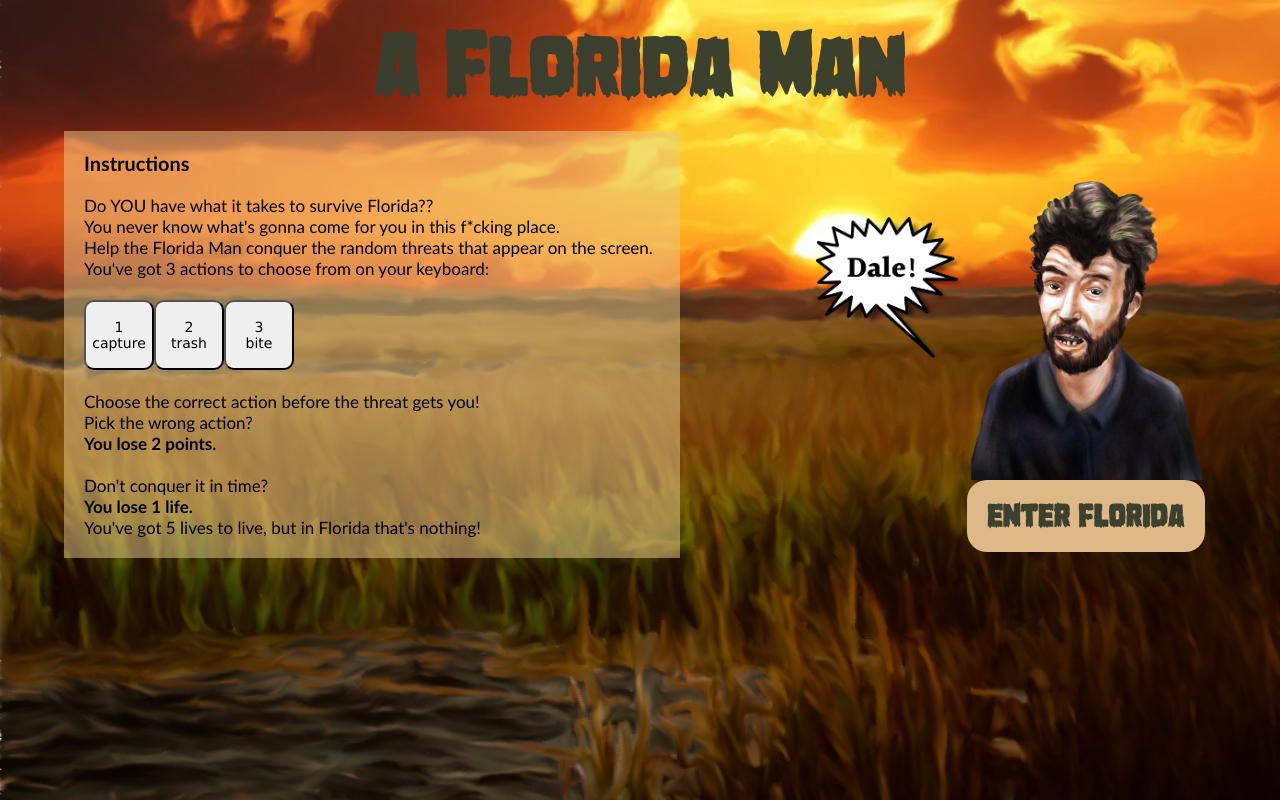
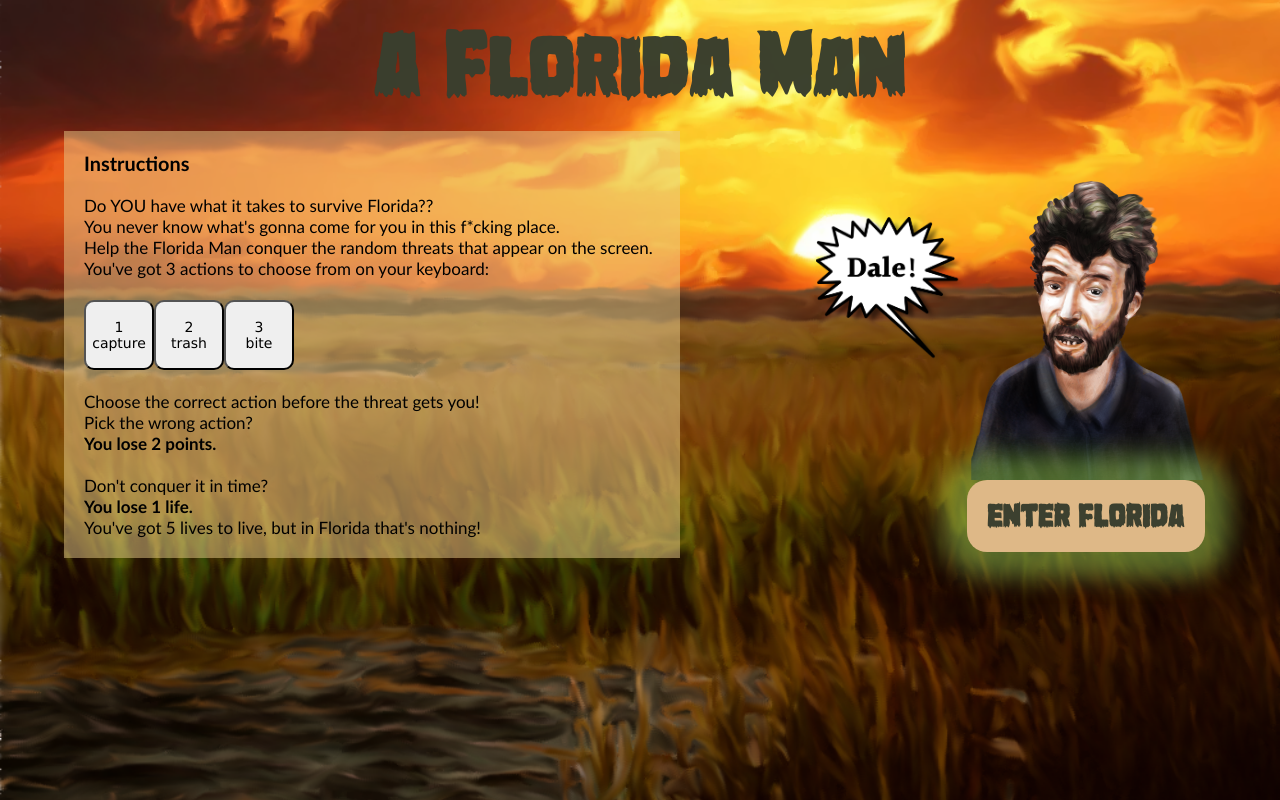
Before and after one commit to jvastos/florida-game, a plain HTML site: page intro.html in a window 1280 px wide. Drawn offline with Linux system fonts and the light colour scheme; a web font is replaced by a local one.

Commit message:
Glow around intro button

```diff
--- a/intro.scss
+++ b/intro.scss
@@ -100,5 +100,6 @@ main {
     border-radius: 20px;
     margin-top: 0;
     margin-left: 160px;
+    box-shadow: 0px 0px 25px 25px rgba(181, 249, 103, 0.4);
   }
 }
```
Also changed, not shown: intro.css, 1 other file.
